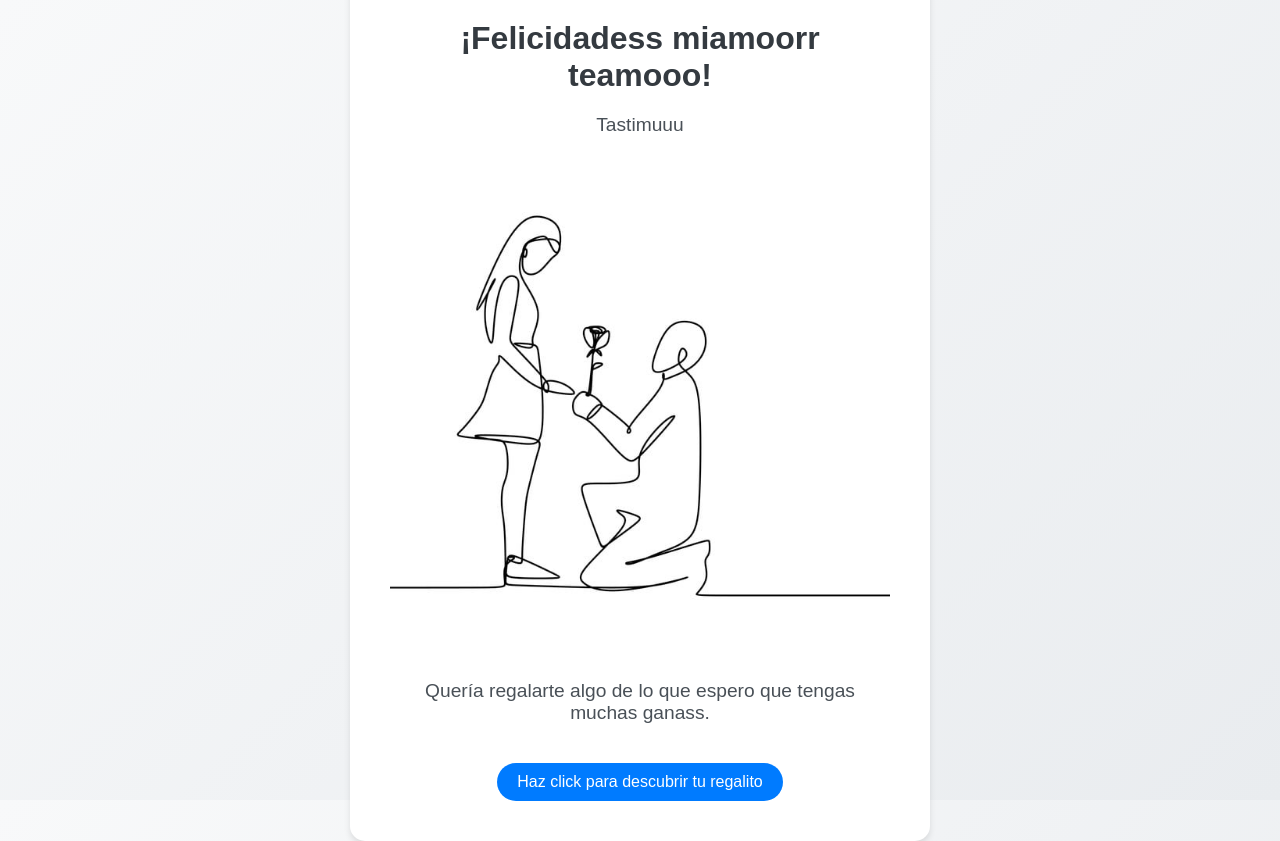
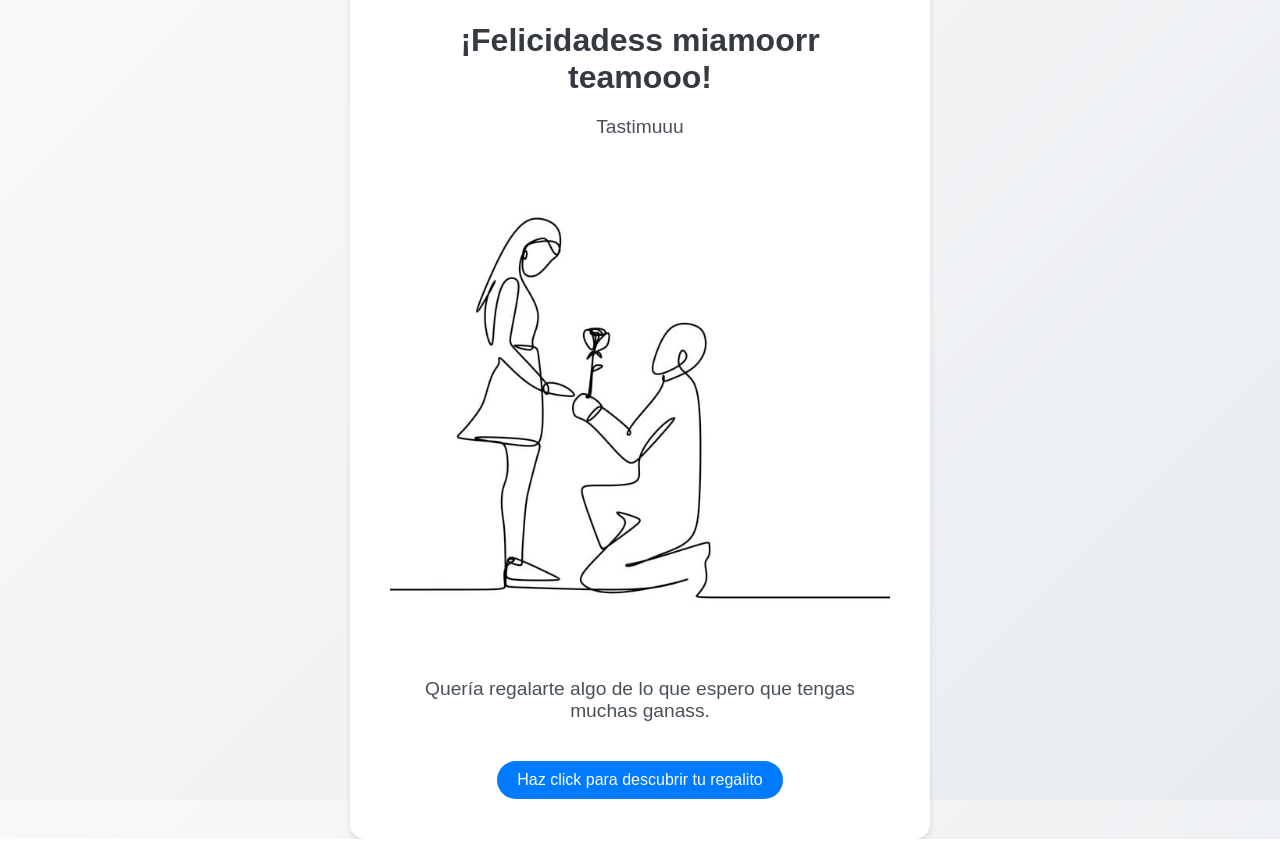
Before and after one commit to joelbrr/cumple, a plain HTML site: page index.html in a window 1280 px wide. Drawn offline with Linux system fonts and the light colour scheme.

Commit message:
Update styles.css

```diff
--- a/styles.css
+++ b/styles.css
@@ -17,7 +17,7 @@ body {
     border-radius: 15px;
     box-shadow: 0 4px 6px rgba(0, 0, 0, 0.1);
     max-width: 500px;
-    width: 100%; /* Ocupa todo el ancho disponible */
+    width: 100%;
 }
 
 /* Estilos para el título y texto */
@@ -51,11 +51,12 @@ button:hover {
 /* Estilos para la imagen de portada */
 .image-container {
     margin-top: 20px;
-    margin-bottom: 20px; /* Añadir espacio entre la imagen y el contenido */
-    text-align: center; /* Centrar la imagen */
+    margin-bottom: 20px;
+    text-align: center;
 }
 
 .image-container img {
+    display: block; /* Cambia esto */
     max-width: 100%;
     height: auto;
     border-radius: 10px;
```
